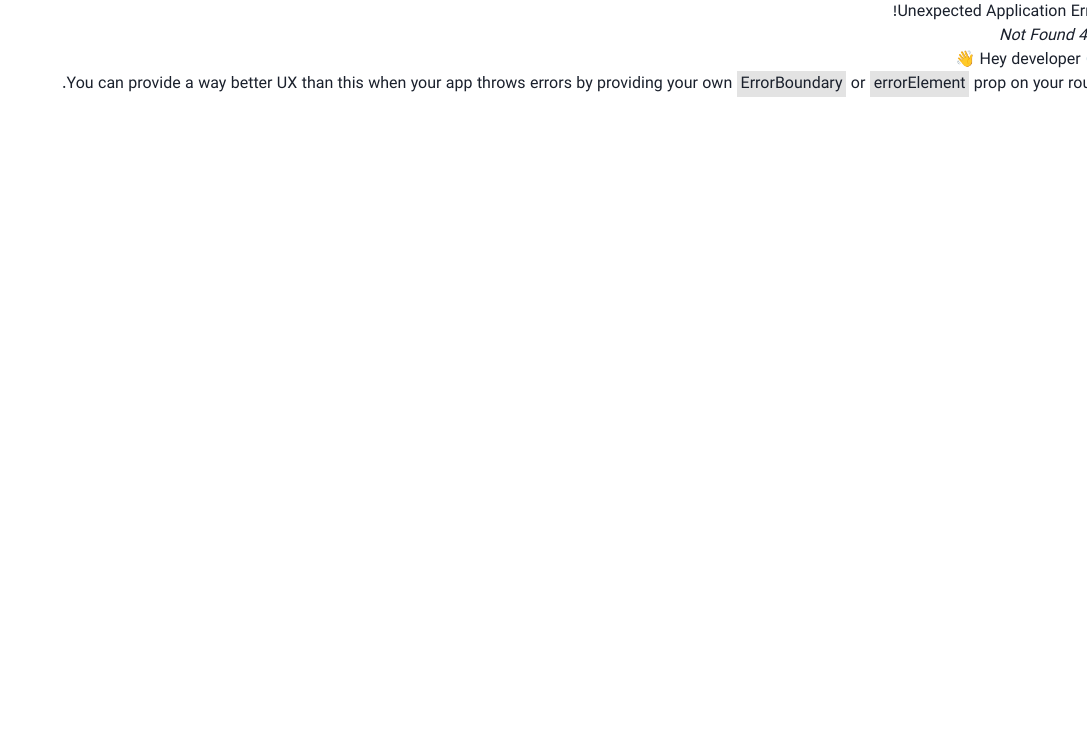
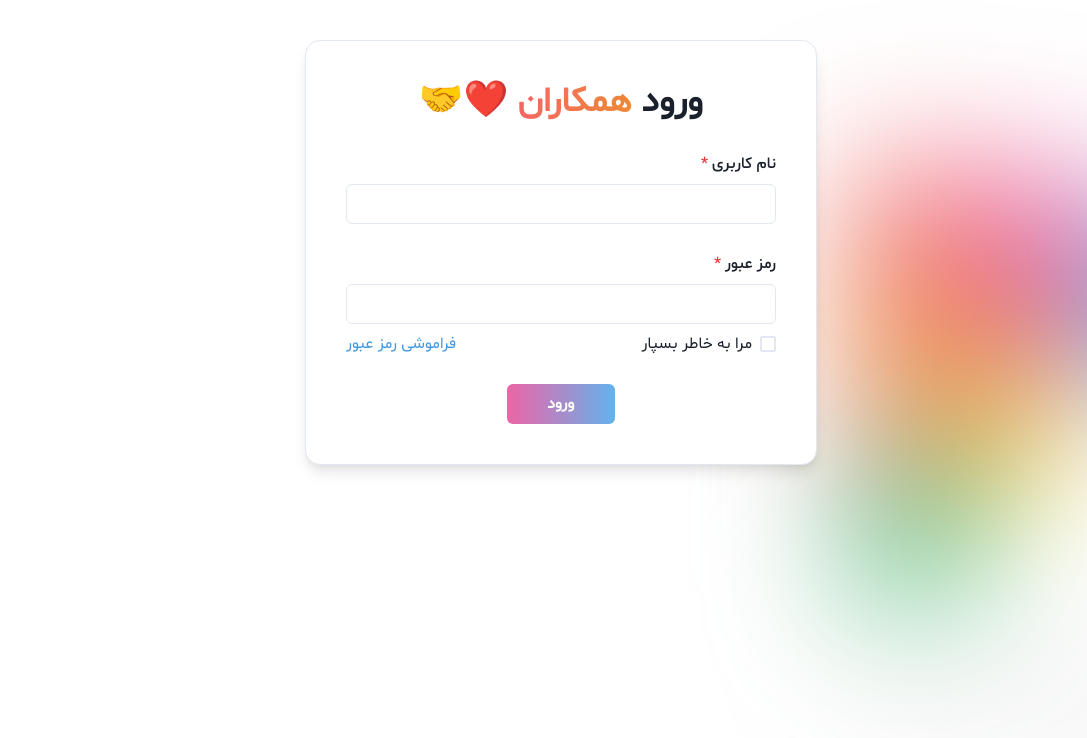
Before and after one commit to Elahirad/tamirdoon, a React (Vite) app in the folder frontend/: page /admin/signin in a window 1280 px wide. Before the commit this address had no page. Shown: the top 738 px of the page, without its empty margins (193-1280 px from the left). Built offline with nearby package versions, Linux system fonts and the light colour scheme.

Commit message:
Added admins routes and login page.

```diff
--- a/frontend/src/components/Navbar.tsx
+++ b/frontend/src/components/Navbar.tsx
@@ -338,11 +338,11 @@ const NAV_ITEMS: Array<NavItem> = [
     ],
   },
   {
-    label: "تماس با ما",
+    label: "درباره ما",
     href: "#",
   },
   {
-    label: "درباره ما",
-    href: "#",
+    label: "پنل همکاران",
+    href: "/admin",
   },
 ];
--- /dev/null
+++ b/frontend/src/pages/Admin/AdminHomePage.tsx
@@ -0,0 +1,15 @@
+import { Text } from "@chakra-ui/react";
+import { useEffect } from "react";
+import { useNavigate } from "react-router-dom";
+
+const AdminHomePage = () => {
+  const navigate = useNavigate();
+  useEffect(() => {
+    // TODO: Should call API for checking user is logged in or note
+    const isLoggedIn = false;
+    if (!isLoggedIn) navigate("/admin/signin?redirected=true");
+  }, []);
+  return <Text>صفحه اصلی ادمین</Text>;
+};
+
+export default AdminHomePage;
--- /dev/null
+++ b/frontend/src/pages/Admin/AdminSigninPage.tsx
@@ -0,0 +1,180 @@
+// import { Heading, Text } from "@chakra-ui/react";
+// import { useSearchParams } from "react-router-dom";
+
+// const AdminSigninPage = () => {
+//   const redirected = useSearchParams()[0].get("redirected");
+
+//   return (
+//     <>
+//       {redirected && <Heading>برای استفاده از پنل ادمین وارد شوید.</Heading>}
+//       <Text>صفحه ورود ادمین</Text>
+//     </>
+//   );
+// };
+
+// export default AdminSigninPage;
+
+import {
+  Button,
+  FormControl,
+  FormLabel,
+  Heading,
+  Input,
+  VStack,
+  Text,
+  useToast,
+  Checkbox,
+  Flex,
+} from "@chakra-ui/react";
+import FormContainer from "../../components/FormContainer";
+import * as Yup from "yup";
+import { Field, Form, Formik, FormikHelpers } from "formik";
+import apiClient from "../../services/apiClient.ts";
+import { Link, useSearchParams } from "react-router-dom";
+import { useEffect } from "react";
+
+const SigninSchema = Yup.object().shape({
+  username: Yup.string().required("ایمیل یا شماره موبایل را وارد کنید"),
+  password: Yup.string().required("رمز عبور را وارد کنید"),
+});
+
+interface FormValues {
+  username: string;
+  password: string;
+  remember: boolean;
+}
+
+const AdminSigninPage = () => {
+  const [searchParams, setSearchParams] = useSearchParams();
+
+  const redirected = searchParams.get("redirected");
+  const toast = useToast();
+
+  useEffect(() => {
+    if (redirected)
+      toast({
+        title: "توجه !",
+        description: "برای استفاده از پنل ادمین وارد شوید",
+        status: "info",
+        duration: 4000,
+        isClosable: true,
+        position: "top-left",
+      });
+    setSearchParams({});
+  }, []);
+
+  const submitHandler = (
+    values: FormValues,
+    actions: FormikHelpers<FormValues>
+  ) => {
+    const { username, password, remember } = values;
+    apiClient
+      .post("/users/sign-in", {
+        username,
+        password,
+        remember,
+      })
+      .then(() => {
+        actions.resetForm();
+        toast({
+          title: "ورود موفقیت آمیز!",
+          description: "با موفقیت به حساب کاربری خود وارد شدید",
+          status: "success",
+          duration: 4000,
+          isClosable: true,
+          position: "top-left",
+        });
+      })
+      .catch((err) => {
+        toast({
+          title: "خطایی رخ داد.",
+          description: "خطای نامشخصی رخ داد.",
+          status: "error",
+          duration: 4000,
+          isClosable: true,
+          position: "top-left",
+        });
+        console.log(err);
+      });
+  };
+  return (
+    <FormContainer>
+      <Heading textAlign="center">
+        ورود{" "}
+        <Text
+          as="span"
+          bgGradient="linear(to-r, red.400, orange.400)"
+          bgClip="text"
+        >
+          همکاران
+        </Text>{" "}
+        ❤️🤝
+      </Heading>
+      <Formik
+        initialValues={{
+          username: "",
+          password: "",
+          remember: false,
+        }}
+        validationSchema={SigninSchema}
+        onSubmit={submitHandler}
+      >
+        {({ errors, touched }) => (
+          <VStack as={Form} width="100%">
+            <FormControl marginTop={5} isRequired>
+              <FormLabel>نام کاربری</FormLabel>
+              <Field
+                as={Input}
+                id="username"
+                name="username"
+                type="text"
+                dir="ltr"
+              />
+              {errors.username && touched.username ? (
+                <Text color="red">{errors.username}</Text>
+              ) : null}
+            </FormControl>
+            <FormControl marginTop={5} isRequired>
+              <FormLabel>رمز عبور</FormLabel>
+              <Field
+                as={Input}
+                id="password"
+                name="password"
+                type="password"
+                dir="ltr"
+              />
+              {errors.password && touched.password ? (
+                <Text color="red">{errors.password}</Text>
+              ) : null}
+            </FormControl>
+            <Flex width="100%" justify="space-between">
+              <Field as={Checkbox} type="checkbox" name="remember">
+                مرا به خاطر بسپار
+              </Field>
+              <Link to="#">
+                <Text as="span" color="blue.400">
+                  فراموشی رمز عبور
+                </Text>
+              </Link>
+            </Flex>
+            <Button
+              marginTop={5}
+              paddingX={10}
+              bgGradient="linear(to-r, pink.400, blue.300)"
+              color="white"
+              _hover={{
+                bgGradient: "linear(to-r, pink.400, blue.300)",
+                boxShadow: "xl",
+              }}
+              type="submit"
+            >
+              ورود
+            </Button>
+          </VStack>
+        )}
+      </Formik>
+    </FormContainer>
+  );
+};
+
+export default AdminSigninPage;
--- a/frontend/src/routes.tsx
+++ b/frontend/src/routes.tsx
@@ -6,8 +6,20 @@ import SigninPage from "./pages/SigninPage";
 import ServicemanSigninPage from "./pages/Servicemen/ServicemenSigninPage";
 import ServicemanSignupPage from "./pages/Servicemen/ServicemenSignupPage";
 import ServicemanHomePage from "./pages/Servicemen/ServicemenHomePage";
+import AdminHomePage from "./pages/Admin/AdminHomePage";
+import AdminSigninPage from "./pages/Admin/AdminSigninPage";
 
 const router = createBrowserRouter([
+  {
+    path: "/admin",
+    children: [
+      { index: true, element: <AdminHomePage /> },
+      {
+        path: "signin",
+        element: <AdminSigninPage />,
+      },
+    ],
+  },
   {
     path: "/",
     element: <Layout />,
```
